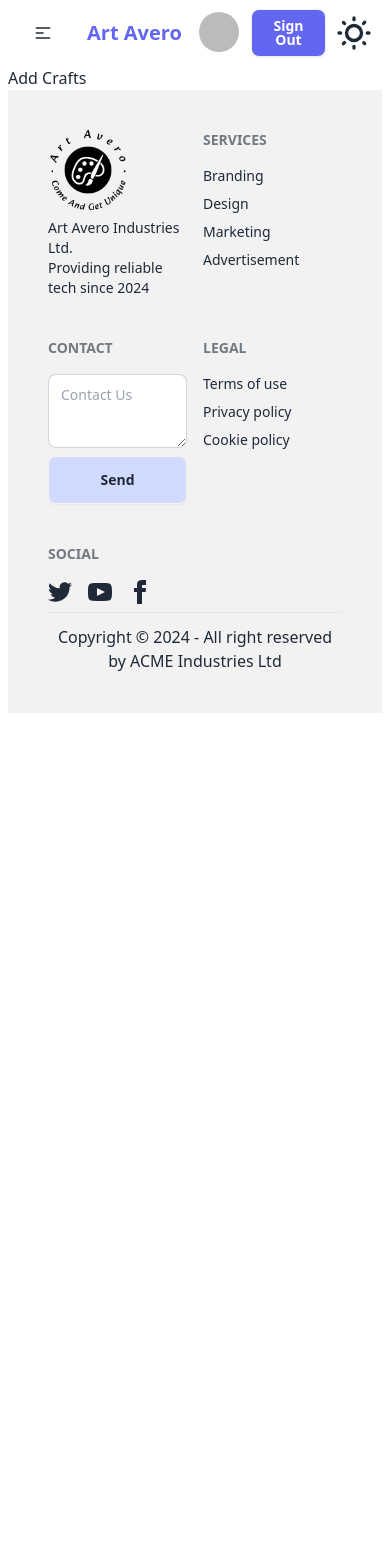
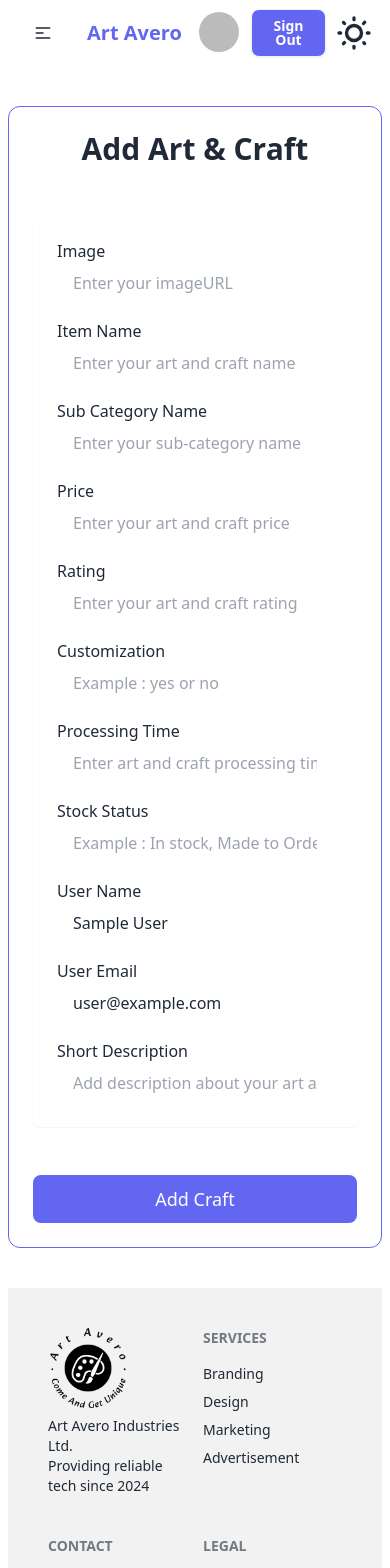
Before and after one commit to devo-ab/art-avero-client, a React (Vite) app: page /add-crafts in a window 390 px wide. Shown: the top 1568 px of the page. Before the commit the page ends 844 px from the top, so only its background shows below. Built offline with nearby package versions, Linux system fonts and the light colour scheme; no server answers; sample sign-in values are in the browser's storage.

Commit message:
Add Crafts data save to data base and design complete with responsive

```diff
--- a/package.json
+++ b/package.json
@@ -20,7 +20,8 @@
     "react-router-dom": "^6.23.0",
     "react-toastify": "^10.0.5",
     "react-tooltip": "^5.26.3",
-    "sort-by": "^1.2.0"
+    "sort-by": "^1.2.0",
+    "sweetalert2": "^11.10.8"
   },
   "devDependencies": {
     "@types/react": "^18.2.66",
--- a/src/Pages/AddCrafts/AddCrafts.jsx
+++ b/src/Pages/AddCrafts/AddCrafts.jsx
@@ -1,9 +1,194 @@
+import { useContext } from "react";
+import { AuthContext } from "../../Providers/AuthProviders";
+import Swal from 'sweetalert2'
+
 const AddCrafts = () => {
-    return (
-        <div>
-            <h1>Add Crafts</h1>
-        </div>
-    );
+  const { user } = useContext(AuthContext);
+
+  const handleAdd = (e) => {
+    e.preventDefault();
+    const form = e.target;
+    const image = form.image.value;
+    const item_name = form.itemName.value;
+    const subcategory_name = form.sub.value;
+    const price = form.price.value;
+    const rating = form.rating.value;
+    const customization = form.customization.value;
+    const processing_time = form.processing.value;
+    const stockStatus = form.stockStatus.value;
+    const user_name = form.name.value;
+    const user_email = form.email.value;
+    const short_description = form.description.value;
+    // console.log(image, item_name, subcategory_name, price, rating, customization, processing_time, stockStatus, user_name, user_email, short_description);
+
+    const newArt = {image, item_name, subcategory_name, price, rating, customization, processing_time, stockStatus, user_name, user_email, short_description};
+
+    console.log(newArt)
+
+    fetch('http://localhost:5000/crafts',{
+      method: 'POST',
+      headers:{
+        'content-type':'application/json'
+      },
+      body: JSON.stringify(newArt)
+    })
+    .then(res => res.json())
+    .then(data => {
+      console.log(data)
+      if(data.insertedId){
+        Swal.fire({
+          title: 'Success!',
+          text: 'Art And Craft Added Successfully',
+          icon: 'success',
+          confirmButtonText: 'OK'
+        })
+      }
+    })
+  };
+
+  return (
+    <div>
+      <div>
+        <section className="max-w-5xl mx-auto mt-10 mb-10 rounded-xl p-6 text-base-content border border-indigo-500">
+          <form onSubmit={handleAdd} className=" flex flex-col mx-auto space-y-12">
+            <h1 className="text-center text-3xl font-bold">Add Art & Craft</h1>
+            <fieldset className="grid grid-cols-4 gap-6 p-6 rounded-md shadow-sm">
+              <div className="grid grid-cols-6 gap-4 col-span-full">
+                <div className="col-span-full md:col-span-3">
+                  <label htmlFor="image">Image</label>
+                  <input
+                    id="image"
+                    type="text"
+                    name="image"
+                    placeholder="Enter your imageURL"
+                    className="w-full py-2 px-4 rounded-md dark:border-gray-300 dark:bg-gray-50 text-gray-800"
+                  />
+                </div>
+
+                <div className="col-span-full sm:col-span-3">
+                  <label htmlFor="itemName">Item Name</label>
+                  <input
+                    id="itemName"
+                    type="text"
+                    name="itemName"
+                    placeholder="Enter your art and craft name"
+                    className="w-full py-2 px-4 rounded-md dark:border-gray-300 dark:bg-gray-50 text-gray-800"
+                  />
+                </div>
+
+                <div className="col-span-full md:col-span-3">
+                  <label htmlFor="sub">Sub Category Name</label>
+                  <input
+                    id="sub"
+                    type="text"
+                    name="sub"
+                    placeholder="Enter your sub-category name"
+                    className="w-full py-2 px-4 rounded-md dark:border-gray-300 dark:bg-gray-50 text-gray-800"
+                  />
+                </div>
+
+                <div className="col-span-full md:col-span-3">
+                  <label htmlFor="price">Price</label>
+                  <input
+                    id="price"
+                    type="number"
+                    name="price"
+                    placeholder="Enter your art and craft price"
+                    className="w-full py-2 px-4 rounded-md dark:border-gray-300 dark:bg-gray-50 text-gray-800"
+                  />
+                </div>
+
+                <div className="col-span-full md:col-span-3">
+                  <label htmlFor="rating">Rating</label>
+                  <input
+                    id="rating"
+                    type="text"
+                    name="rating"
+                    placeholder="Enter your art and craft rating"
+                    className="w-full py-2 px-4 rounded-md dark:border-gray-300 dark:bg-gray-50 text-gray-800"
+                  />
+                </div>
+
+                <div className="col-span-full md:col-span-3">
+                  <label htmlFor="customization">Customization</label>
+                  <input
+                    id="customization"
+                    type="text"
+                    name="customization"
+                    placeholder="Example : yes or no"
+                    className="w-full py-2 px-4 rounded-md dark:border-gray-300 dark:bg-gray-50 text-gray-800"
+                  />
+                </div>
+
+                <div className="col-span-full md:col-span-3">
+                  <label htmlFor="processing">Processing Time</label>
+                  <input
+                    id="processing"
+                    type="text"
+                    name="processing"
+                    placeholder="Enter art and craft processing time"
+                    className="w-full py-2 px-4 rounded-md dark:border-gray-300 dark:bg-gray-50 text-gray-800"
+                  />
+                </div>
+
+                <div className="col-span-full md:col-span-3">
+                  <label htmlFor=" stockStatus"> Stock Status</label>
+                  <input
+                    id=" stockStatus"
+                    type="text"
+                    name="stockStatus"
+                    placeholder="Example : In stock, Made to Order"
+                    className="w-full py-2 px-4 rounded-md dark:border-gray-300 dark:bg-gray-50 text-gray-800"
+                  />
+                </div>
+
+                <div className="col-span-full md:col-span-3">
+                  <label htmlFor="name">User Name</label>
+                  <input
+                    id="name"
+                    type="text"
+                    name="name"
+                    defaultValue={user.displayName}
+                    placeholder="Enter your name"
+                    className="w-full py-2 px-4 rounded-md dark:border-gray-300 dark:bg-gray-50 text-gray-800"
+                  />
+                </div>
+
+                <div className="col-span-full md:col-span-3">
+                  <label htmlFor="email">User Email</label>
+                  <input
+                    id="email"
+                    type="email"
+                    name="email"
+                    defaultValue={user.email}
+                    placeholder="Enter your email"
+                    className="w-full py-2 px-4 rounded-md dark:border-gray-300 dark:bg-gray-50 text-gray-800"
+                  />
+                </div>
+
+                <div className="col-span-full">
+                  <label htmlFor="description">Short Description</label>
+                  <input
+                    id="description"
+                    type="text"
+                    name="description"
+                    placeholder="Add description about your art and craft"
+                    className="w-full py-2 px-4 rounded-md dark:border-gray-300 dark:bg-gray-50 text-gray-800"
+                  />
+                </div>
+              </div>
+            </fieldset>
+            <button
+              type="submit"
+              className="btn btn-ghost text-lg font-medium text-white bg-indigo-500 hover:text-black"
+            >
+              Add Craft
+            </button>
+          </form>
+        </section>
+      </div>
+    </div>
+  );
 };
 
 export default AddCrafts;
--- a/src/Pages/SignIn/SignIn.jsx
+++ b/src/Pages/SignIn/SignIn.jsx
@@ -87,6 +87,7 @@ const SignIn = () => {
             type="email"
             name="email"
             id="email"
+            required
             placeholder="Enter your email"
             className="w-full px-4 py-3 rounded-md dark:border-gray-300 dark:bg-gray-50 text-gray-800"
           />
@@ -99,6 +100,7 @@ const SignIn = () => {
             type="password"
             name="password"
             id="password"
+            required
             placeholder="Enter your password"
             className="w-full px-4 py-3 rounded-md dark:border-gray-300 dark:bg-gray-50 dark:text-gray-800"
           />
```
Also changed, not shown: 1 other file (tests, documents, lock files or other folders).
